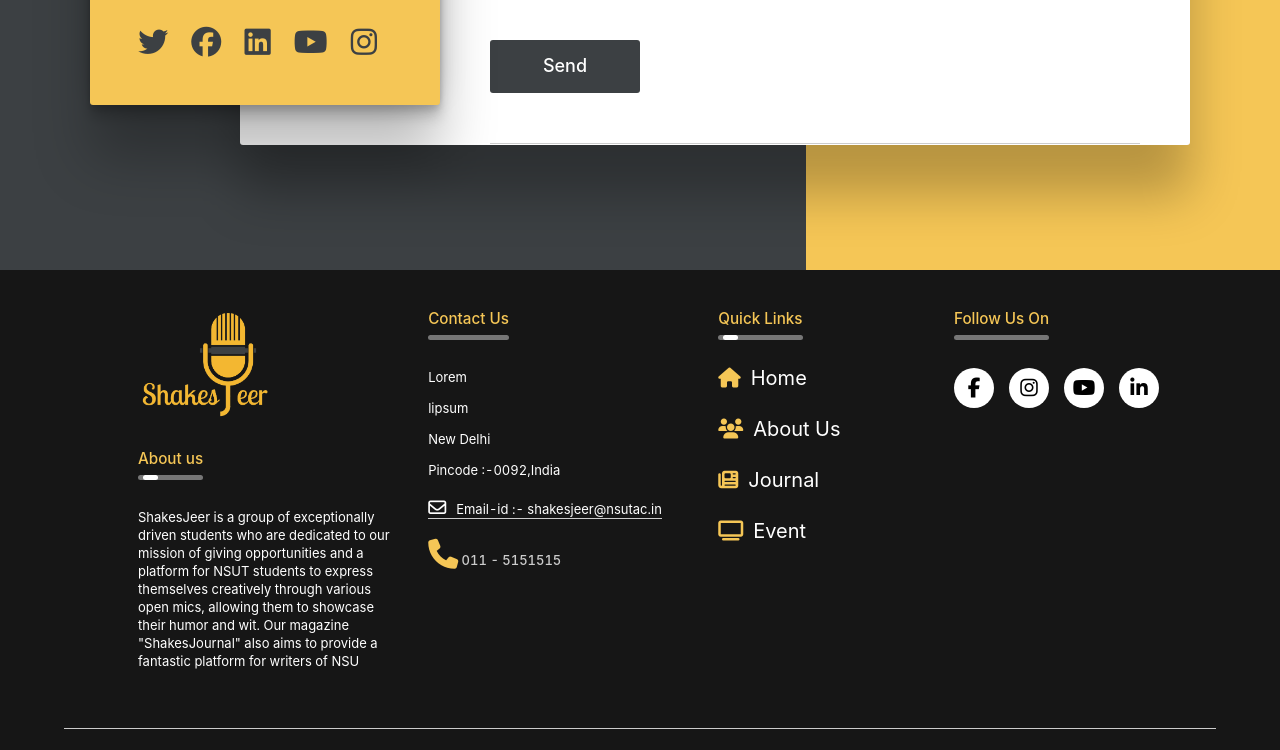
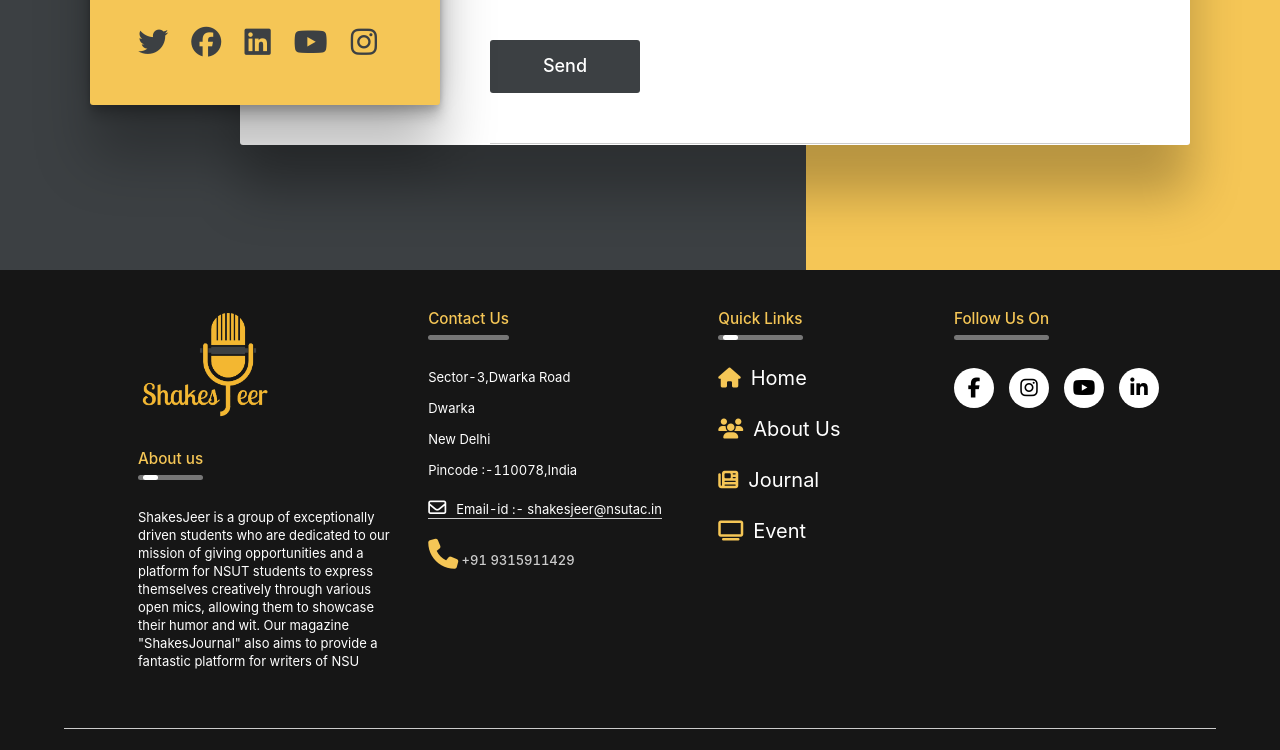
Before and after one commit to unnatmittal/shakesJeer-complied, a React (Create React App) app: page /contact-us in a window 1280 px wide. Shown: the part 530-1280 px from the top of the page. Built offline with nearby package versions, Linux system fonts and the light colour scheme; a web font is replaced by a local one.

Commit message:
Update Footer.js

```diff
--- a/src/components/Footer/Footer.js
+++ b/src/components/Footer/Footer.js
@@ -32,16 +32,16 @@ class Footer extends React.Component {
                 <span />
               </div>
             </h3>
-            <p>Lorem</p>
-            <p>lipsum</p>
+            <p>Sector-3,Dwarka Road</p>
+            <p>Dwarka</p>
             <p>New Delhi</p>
-            <p>Pincode :-0092,India</p>
+            <p>Pincode :-110078,India</p>
             <p className="email-id">
               <i className="far fa-envelope" />
               Email-id :- shakesjeer@nsutac.in
             </p>
             <h4 className="phone_text">
-              <i class="fas fa-phone"></i> 011 - 5151515
+              <i class="fas fa-phone"></i> +91 9315911429
             </h4>
           </div>
           <div className="col">
```
